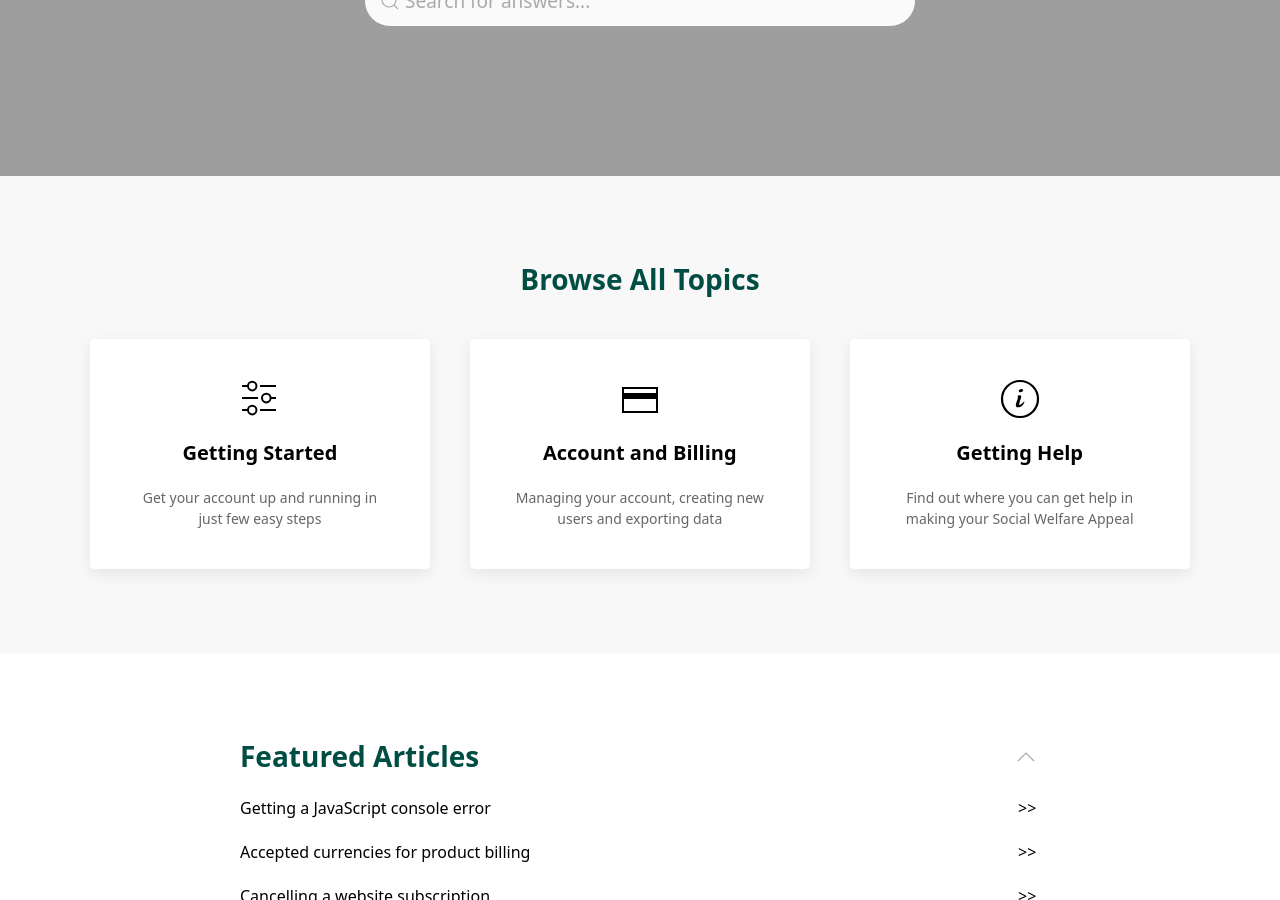
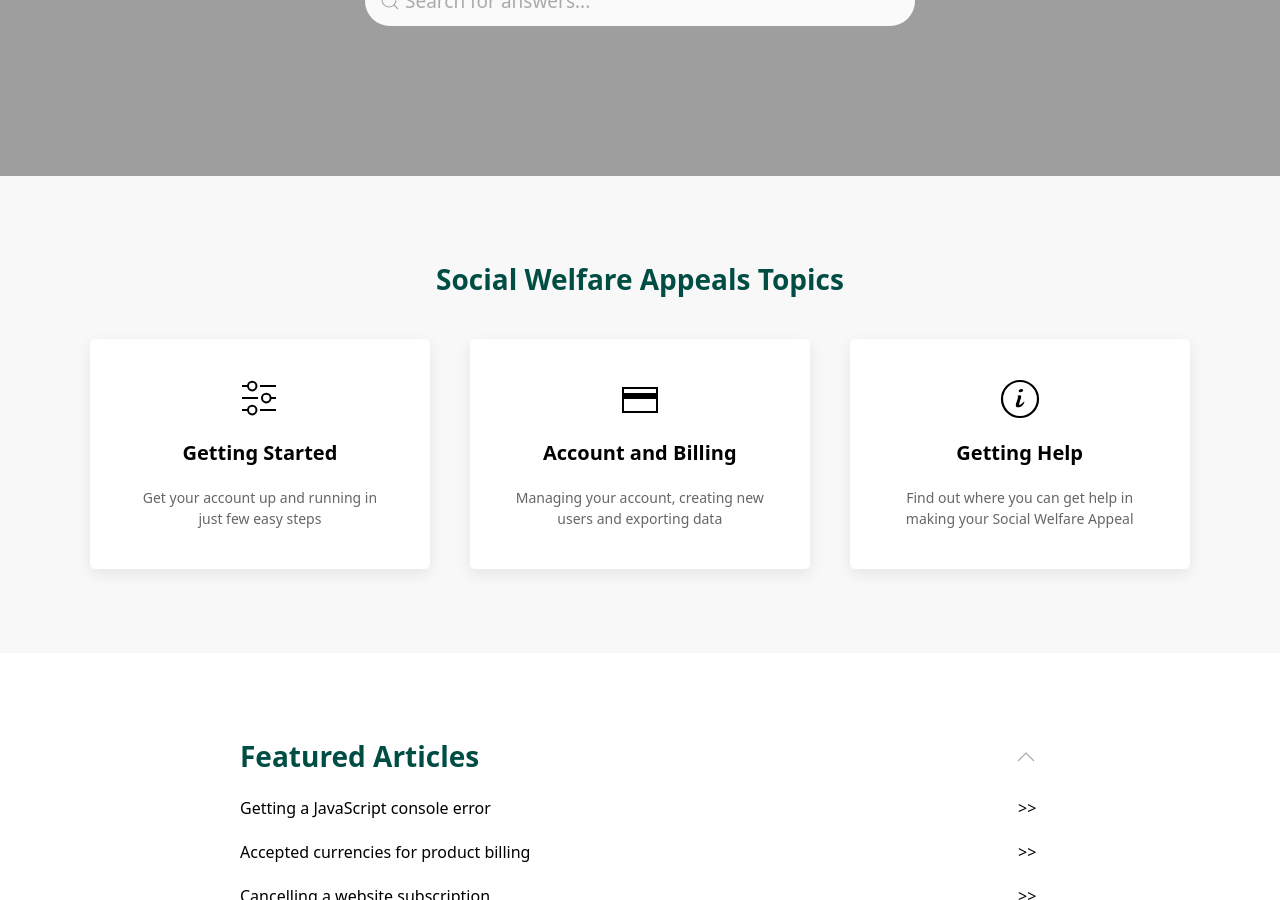
Before and after one commit to robbertl/socialwelfareappeal, a Jekyll site: the page built from index.md, in a window 1280 px wide and 900 px high, scrolled down 366 px. Built offline with Jekyll 4.4.1, drawn with Linux system fonts in a browser that asks for light colours.

Commit message:
Update navigation_categories.yml

```diff
--- a/_data/navigation_categories.yml
+++ b/_data/navigation_categories.yml
@@ -1,6 +1,6 @@
 # Categories home page navigation
 
-- heading: Browse All Topics
+- heading: Social Welfare Appeals Topics
   categories:
     - title: Getting Started
       desc: Get your account up and running in just few easy steps
```
